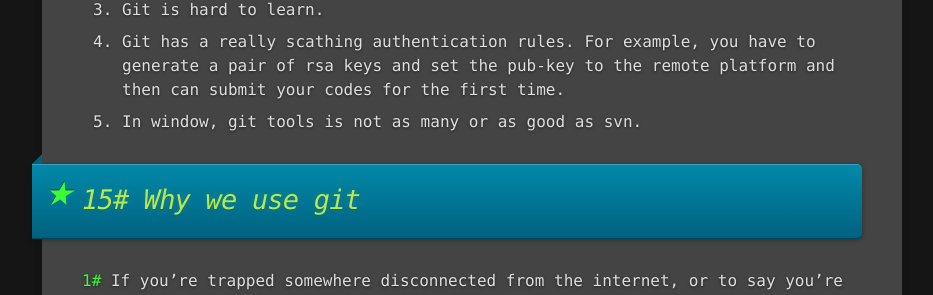
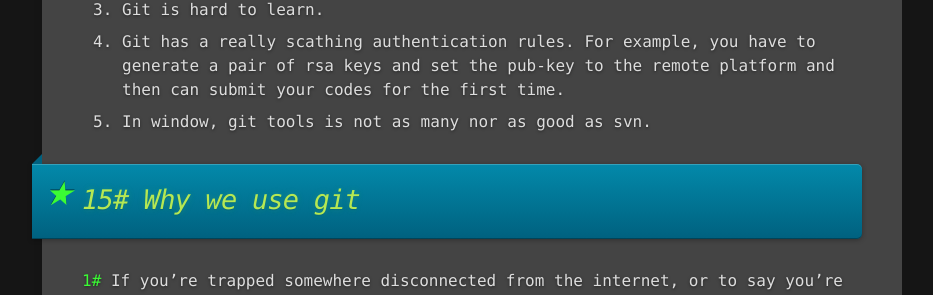
Before and after one commit to jsongo/jsongo.github.io, a Jekyll site: the page built from _posts/2015-06-22-svn-git-summary.markdown, in a window 1280 px wide and 900 px high, scrolled down 12555 px. Shown: the part 148-443 px from the top of the window, without its empty margins (18-951 px from the left). Built offline with Jekyll 4.4.1, drawn with Linux system fonts in a browser that asks for light colours; comment, search, counter and statistics services are not loaded.

Commit message:
Update 2015-06-22-svn-git-summary.markdown

```diff
--- a/_posts/2015-06-22-svn-git-summary.markdown
+++ b/_posts/2015-06-22-svn-git-summary.markdown
@@ -411,7 +411,7 @@ git remote add origin https://xxx/new_path.git
 2. `svn co` can pull a single directory deep inside a sub-tree which git fails to.
 3. Git is hard to learn.
 4. Git has a really scathing authentication rules. For example, you have to generate a pair of rsa keys and set the pub-key to the remote platform and then can submit your codes for the first time.
-5. In window, git tools is not as many or as good as svn.
+5. In window, git tools is not as many nor as good as svn.
 
 <a id="sec15"></a>
 
```
